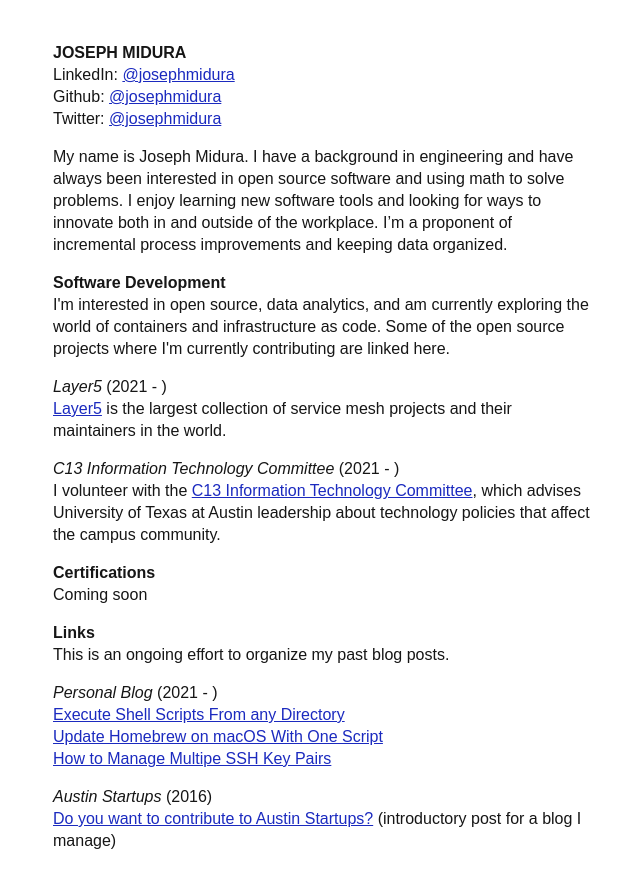
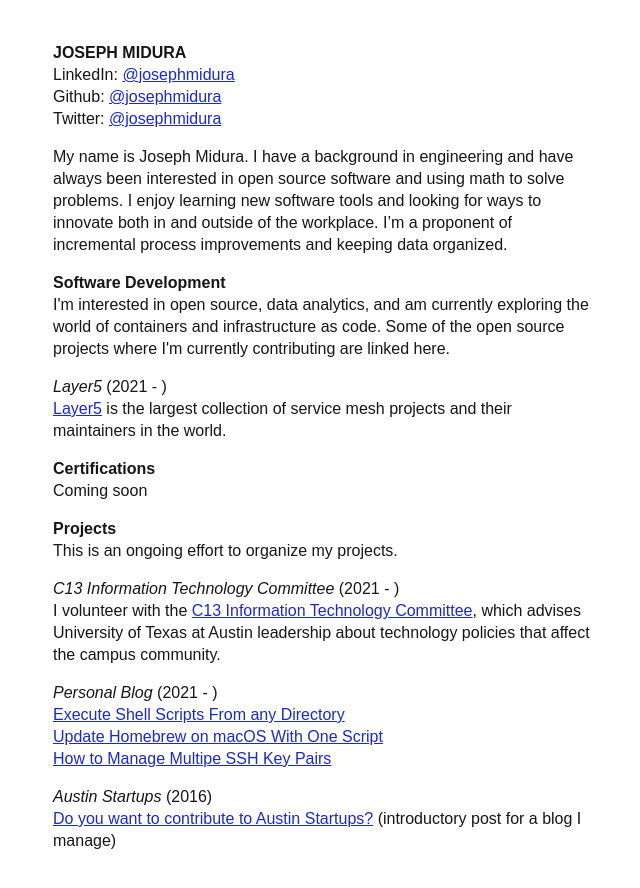
Before and after one commit to josephmidura/josephmidura.com, a plain HTML site: page index.html in a window 1280 px wide. Shown: the whole page, without its empty margins (317-957 px from the left). Drawn offline with Linux system fonts and the light colour scheme.

Commit message:
Rename Links as projects and reorganize page
Signed-off-by: Joseph Midura <josephmidura632@gmail.com>

```diff
--- a/index.html
+++ b/index.html
@@ -63,25 +63,25 @@
         </li>
     </ul>
 
-    <h3>
-        <em>C13 Information Technology Committee</em>
-        (2021 - )
-    </h3>
-  <ul>
-      <li>
-          I volunteer with the <a href='https://facultycouncil.utexas.edu/c13-information-technology-committee'>C13 Information Technology Committee</a>, which advises University of Texas at Austin leadership about technology policies that affect the campus community.
-      </li>
-  </ul>
-
     <h2>Certifications</h2>
         <p>
             Coming soon
         </p>
 
-    <h2>Links</h2>
+    <h2>Projects</h2>
         <p>
-            This is an ongoing effort to organize my past blog posts.
+            This is an ongoing effort to organize my projects.
         </p>
+
+        <h3>
+            <em>C13 Information Technology Committee</em>
+            (2021 - )
+        </h3>
+        <ul>
+          <li>
+              I volunteer with the <a href='https://facultycouncil.utexas.edu/c13-information-technology-committee'>C13 Information Technology Committee</a>, which advises University of Texas at Austin leadership about technology policies that affect the campus community.
+          </li>
+        </ul>
 
     <h3>
         <em>Personal Blog</em>
```
